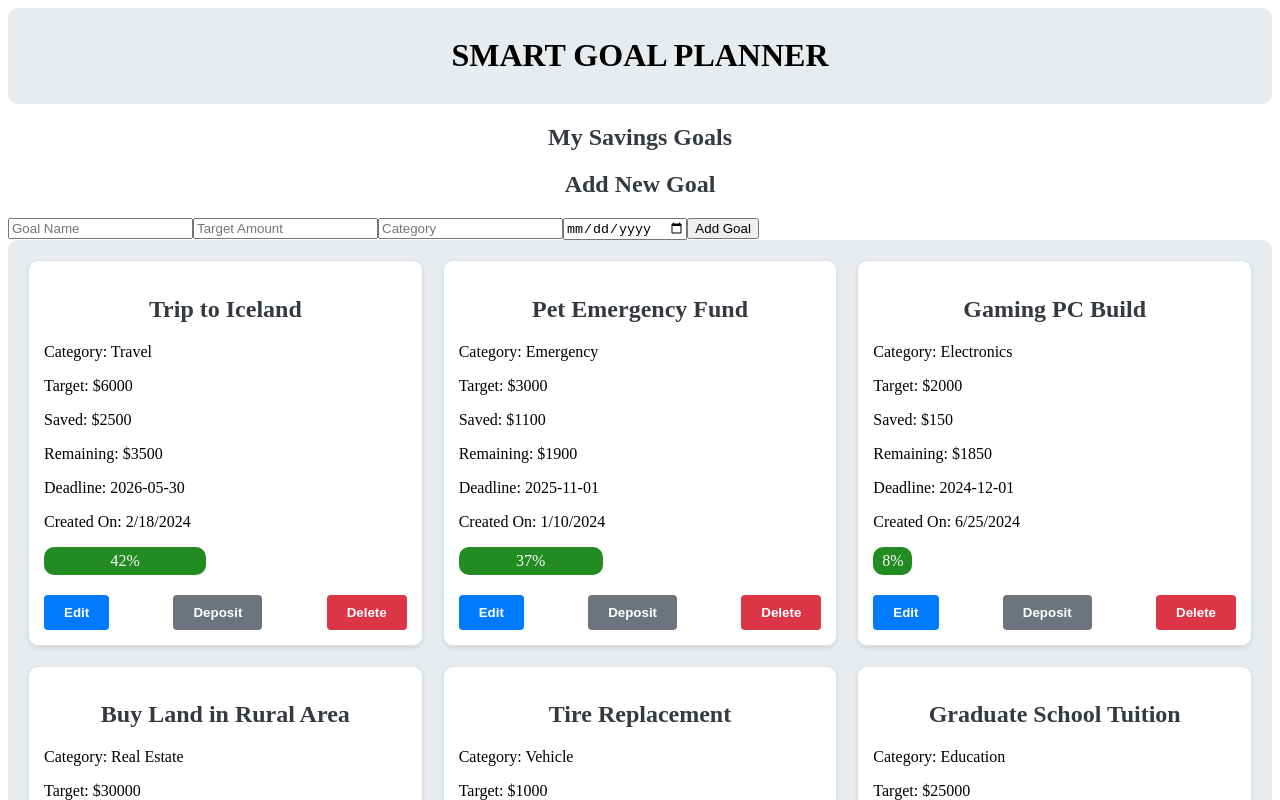
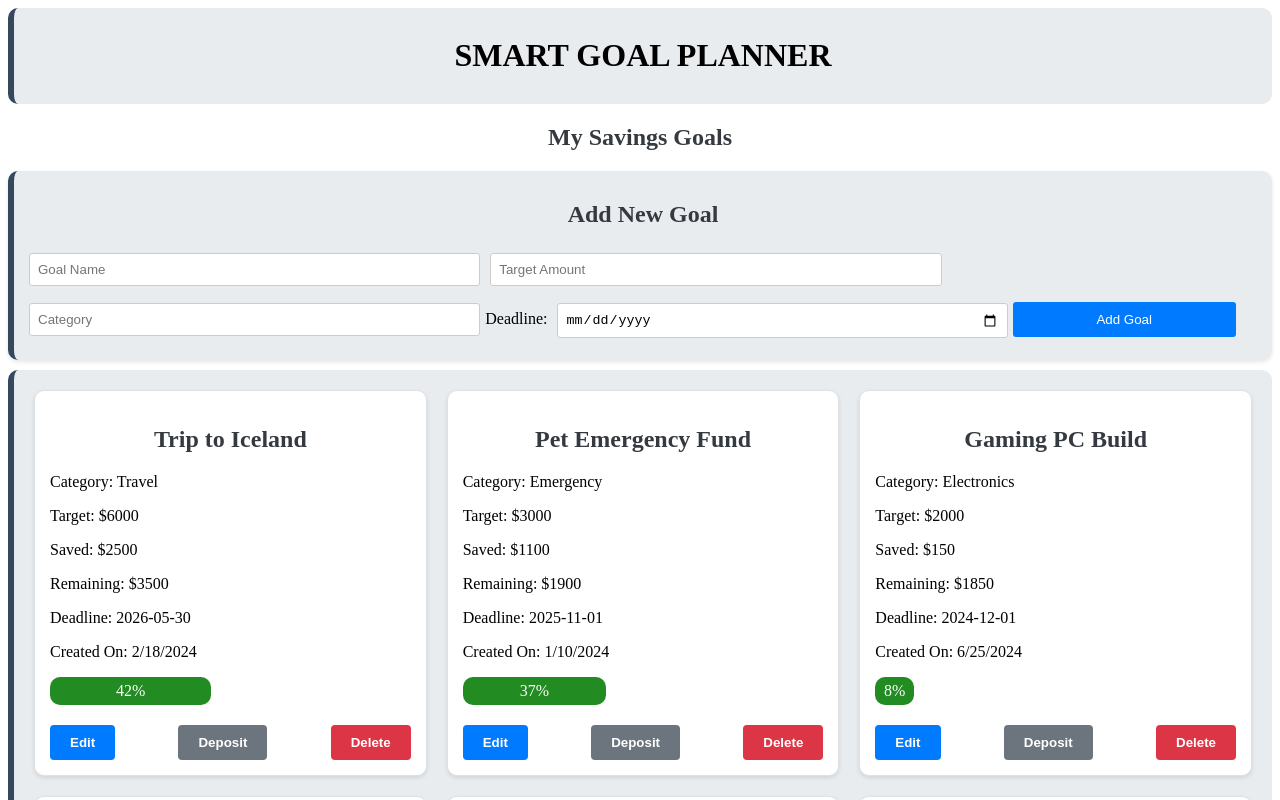
Before and after one commit to CynthiaMugo/Smart-goal-planner, a React (Vite) app: page / in a window 1280 px wide. Shown: the top 800 px of the page. Built offline with nearby package versions, Linux system fonts and the light colour scheme; data requests are answered from the project's data file.

Commit message:
Add new goal and enhance GoalForm styling

```diff
--- a/db.json
+++ b/db.json
@@ -89,6 +89,15 @@
       "category": "Home",
       "deadline": "2026-07-01",
       "createdAt": "2024-05-05"
+    },
+    {
+      "name": "Trip to Diani Kenya for Beach Please Festival",
+      "targetAmount": 600,
+      "savedAmount": 0,
+      "category": "Travel",
+      "deadline": "2025-12-02",
+      "createdAt": "2025-07-20",
+      "id": "QPdOuMI"
     }
   ]
 }
--- a/src/Components/GoalForm.jsx
+++ b/src/Components/GoalForm.jsx
@@ -58,6 +58,7 @@ function GoalForm({ onAddGoal }) {
                         onChange={(e) => setCategory(e.target.value)}
                         required
                     />
+                    <label htmlFor="">Deadline: </label>
                     <input
                         type="date"
                         value={deadline}
--- a/src/Components/css.css
+++ b/src/Components/css.css
@@ -3,6 +3,7 @@
     background-color: #e9ecef;
     padding: 8px;
     border-radius: 10px;
+    border-left: 6px solid #34495e;
 }
 .goal-list {
     padding: 20px;
@@ -12,6 +13,7 @@
     justify-content: space-between;
     gap: 20px;
     border-radius: 10px;
+    border-left: 6px solid #34495e;
 }
 .goal-list-container h2 {
     text-align: center;
@@ -58,3 +60,40 @@
 #delete:hover {
     background-color: #a71d2a
 }
+
+/* Goal form styles */
+.goal-form-container {
+    background-color: #e9ecef;
+    padding: 10px;
+    border-radius: 10px;
+    box-shadow: 0 2px 4px rgba(0, 0, 0, 0.1);
+    margin-bottom: 10px;
+    border-left: 6px solid #34495e;
+}
+.goal-form-container h2 {
+    text-align: center;
+    color: #343a40;
+}
+.goal-form-fields input {
+    margin: 5px;
+    width: 35%;
+    padding: 8px;
+    margin-bottom: 12px;
+    border: 1px solid #ccc;
+    border-radius: 3px;
+}
+
+.goal-form-fields button {
+    background-color: #007bff;
+    color: white;
+    border: none;
+    padding: 10px;
+    width: 18%;
+    border-radius: 3px;
+    cursor: pointer;
+
+}
+
+.goal-form-fields button:hover {
+    background-color: #0056b3;
+}
```
Lines whose indentation alone changed are shown as unchanged.
